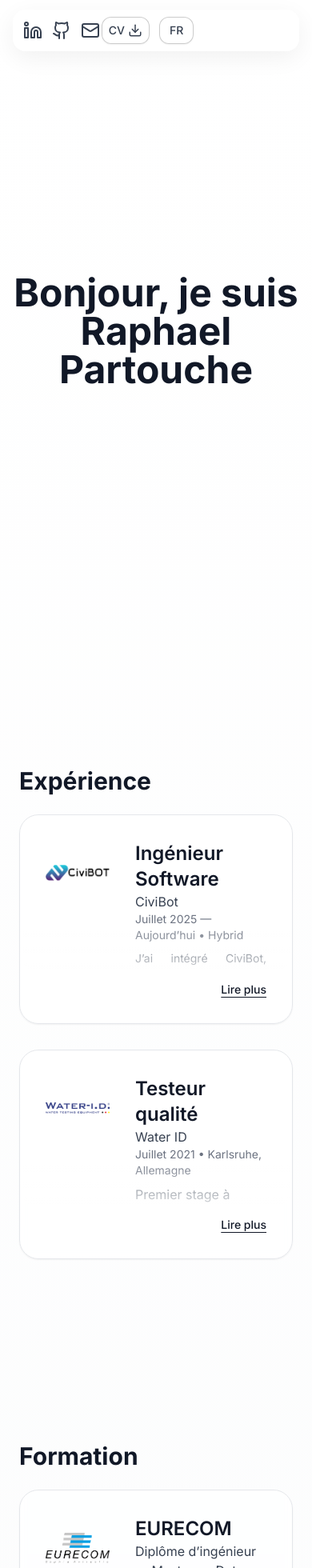
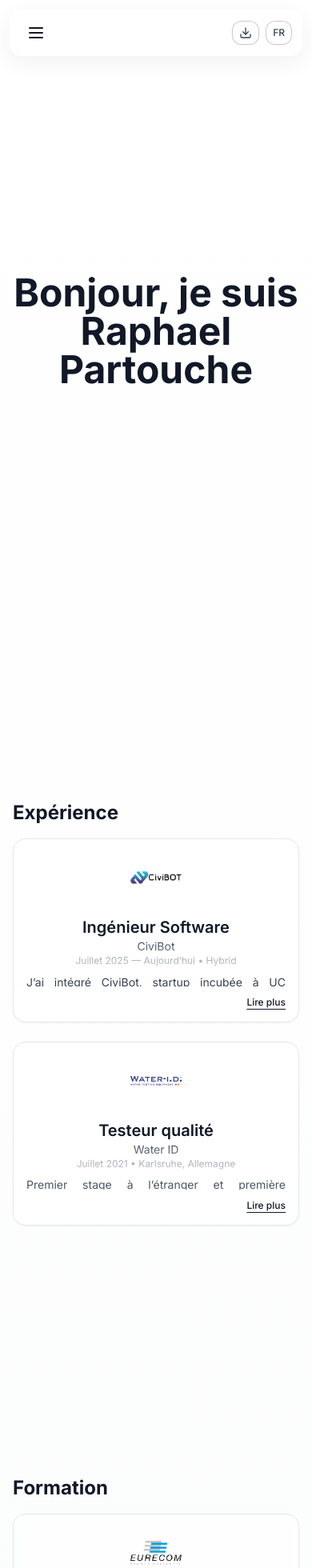
Before and after one commit to RP-13-p/Portofolio, a React (Vite) app: page / in a window 390 px wide. Shown: the top 1960 px of the page at 80% size. Built offline with nearby package versions, Linux system fonts and the light colour scheme.

Commit message:
Responsive

```diff
--- a/package.json
+++ b/package.json
@@ -5,7 +5,7 @@
   "type": "module",
   "scripts": {
     "dev": "vite",
-    "build": "node node_modules/vite/bin/vite.js build",
+    "build": "npx vite build",
     "preview": "vite preview"
   },
   "dependencies": {
--- a/src/components/ExpandableCard.tsx
+++ b/src/components/ExpandableCard.tsx
@@ -16,24 +16,20 @@ export default function ExpandableCard({
   const [expanded, setExpanded] = React.useState(initiallyExpanded);
 
   return (
-    <div className={`relative p-8 rounded-3xl border border-gray-200 bg-white/70 backdrop-blur-sm shadow-sm ${className}`}>
-      {/* Contenu contraint quand replié */}
-      <div className={`transition-all duration-300 ${expanded ? "" : "max-h-40 overflow-hidden"}`}>
+    <div className={`relative p-4 sm:p-6 md:p-8 rounded-2xl sm:rounded-3xl border border-gray-200 bg-white/70 backdrop-blur-sm shadow-sm ${className}`}>
+      <div className={`transition-all duration-300 ${expanded ? "" : "max-h-[10.5rem] sm:max-h-48 overflow-hidden"}`}>
         {children}
       </div>
-
-      {/* Dégradé visuel quand replié */}
       {!expanded && (
-        <div className="pointer-events-none absolute inset-x-0 bottom-16 h-16 bg-gradient-to-t from-white/80 to-transparent rounded-b-3xl" />
+        <div className="pointer-events-none absolute inset-x-0 bottom-14 sm:bottom-16 h-12 sm:h-16 bg-gradient-to-t from-white/80 to-transparent rounded-b-2xl sm:rounded-b-3xl" />
       )}
 
-      {/* Bouton Lire plus / Read more */}
-      <div className="mt-4 flex justify-end">
+      <div className="mt-3 sm:mt-4 flex justify-end">
         <button
           type="button"
           onClick={() => setExpanded(!expanded)}
           aria-expanded={expanded}
-          className="text-sm font-medium underline underline-offset-4 hover:opacity-80"
+          className="text-xs sm:text-sm font-medium underline underline-offset-4 hover:opacity-80 transition-opacity"
         >
           {expanded ? t("ui.read_less") : t("ui.read_more")}
         </button>
--- a/src/components/footer.tsx
+++ b/src/components/footer.tsx
@@ -3,22 +3,41 @@ import { Download, Github, Linkedin, Mail } from "lucide-react";
 
 export default function Footer() {
   return (
-    <footer className="w-full flex flex-col items-center bg-gray-100 shadow-inner py-4">
-      <div className="flex gap-10 md:gap-16 justify-center items-center mb-2">
-        <a href="https://www.linkedin.com/in/raphael-partouche-325709208" target="_blank" rel="noreferrer">
-          <Linkedin />
+    <footer className="w-full flex flex-col items-center bg-gray-100 shadow-inner py-4 sm:py-6">
+      <div className="flex gap-6 sm:gap-10 md:gap-16 justify-center items-center mb-2">
+        <a
+          href="https://www.linkedin.com/in/raphael-partouche-325709208"
+          target="_blank"
+          rel="noreferrer"
+          className="hover:text-blue-600 transition-colors"
+        >
+          <Linkedin size={20} className="sm:w-6 sm:h-6" />
         </a>
-        <a href="/Resume_FALL_2025.pdf" target="_blank" rel="noreferrer" className="flex items-center gap-1">
-          <span>CV</span> <Download size={18} />
+        <a
+          href="/Resume_FALL_2025.pdf"
+          target="_blank"
+          rel="noreferrer"
+          className="flex items-center gap-1 hover:text-blue-600 transition-colors"
+        >
+          <span className="text-sm sm:text-base">CV</span>
+          <Download size={16} className="sm:w-[18px] sm:h-[18px]" />
         </a>
-        <a href="https://github.com/RP-13-p" target="_blank" rel="noreferrer">
-          <Github />
+        <a
+          href="https://github.com/RP-13-p"
+          target="_blank"
+          rel="noreferrer"
+          className="hover:text-blue-600 transition-colors"
+        >
+          <Github size={20} className="sm:w-6 sm:h-6" />
         </a>
-        <a href="mailto:raphaelpartouchepcs@gmail.com">
-          <Mail />
+        <a
+          href="mailto:raphaelpartouchepcs@gmail.com"
+          className="hover:text-blue-600 transition-colors"
+        >
+          <Mail size={20} className="sm:w-6 sm:h-6" />
         </a>
       </div>
-      <p className="text-xs text-gray-600 mt-3">
+      <p className="text-xs sm:text-sm text-gray-600 mt-2 sm:mt-3 px-4 text-center">
         © 2025 Raphael Partouche. All rights reserved.
       </p>
     </footer>
--- a/src/components/navbar.tsx
+++ b/src/components/navbar.tsx
@@ -1,13 +1,14 @@
 import React from "react";
 import { useTranslation } from "react-i18next";
-import { motion } from "framer-motion";
-import { Download, Github, Linkedin, Mail } from "lucide-react";
+import { motion, AnimatePresence } from "framer-motion";
+import { Download, Github, Linkedin, Mail, Menu, X } from "lucide-react";
 
 export default function Navbar() {
   const { t, i18n } = useTranslation();
   const sections = ["hero", "experience", "education", "projects", "skills"];
 
   const [openLang, setOpenLang] = React.useState(false);
+  const [openMenu, setOpenMenu] = React.useState(false);
   const current = i18n.language === "en" ? "EN" : "FR";
 
   const setLang = (lng: "en" | "fr") => {
@@ -15,26 +16,33 @@ export default function Navbar() {
     setOpenLang(false);
   };
 
+  const handleNavClick = () => {
+    setOpenMenu(false);
+  };
+
   return (
     <nav className="fixed top-0 left-0 w-full z-50">
-      <div className="mx-auto max-w-6xl px-4">
-        <div className="mt-3 mb-2 grid grid-cols-3 items-center rounded-2xl border border-white/40 bg-white/60 backdrop-blur-md shadow-navbar">
-          <div className="flex items-center gap-3 justify-start pl-3 py-2 text-gray-700">
+      <div className="mx-auto max-w-6xl px-3 sm:px-4">
+        <div className="mt-3 mb-2 flex items-center justify-between rounded-2xl border border-white/40 bg-white/60 backdrop-blur-md shadow-navbar px-3 py-2">
+
+          {/* Social Links - cachés sur très petit écran */}
+          <div className="hidden sm:flex items-center gap-2 md:gap-3 text-gray-700">
             <a href="https://www.linkedin.com/in/raphael-partouche-325709208" target="_blank" rel="noreferrer" className="hover:text-blue-600 transition-colors">
-              <Linkedin />
+              <Linkedin size={20} />
             </a>
             <a href="https://github.com/RP-13-p" target="_blank" rel="noreferrer" className="hover:text-blue-600">
-              <Github />
+              <Github size={20} />
             </a>
             <a href="mailto:raphaelpartouchepcs@gmail.com" className="hover:text-blue-600">
-              <Mail />
+              <Mail size={20} />
             </a>
           </div>
 
+          {/* Menu Desktop */}
           <motion.ul
             initial={{ y: -20, opacity: 0 }}
             animate={{ y: 0, opacity: 1 }}
-            className="hidden md:flex justify-center gap-8 text-sm font-medium text-gray-700"
+            className="hidden md:flex justify-center gap-4 lg:gap-8 text-sm font-medium text-gray-700"
           >
             {sections.map((id) => (
               <li key={id}>
@@ -48,13 +56,30 @@ export default function Navbar() {
             ))}
           </motion.ul>
 
-          <div className="flex justify-end items-center gap-3 pr-3 py-2 relative text-gray-700">
-            <a href="/Resume_FALL_2025.pdf" target="_blank" rel="noreferrer" className="flex items-center gap-1 px-2 py-1.5 rounded-xl border border-black/20 hover:border-black/30 bg-white/80 hover:bg-white text-sm font-medium shadow-sm transition-colors ring-0 hover:ring-1 hover:ring-black/20">
-              <span>{t("nav.resume")}</span> <Download size={18} />
+          {/* Bouton Menu Hamburger Mobile */}
+          <button
+            onClick={() => setOpenMenu(!openMenu)}
+            className="md:hidden p-2 hover:bg-gray-100 rounded-lg transition-colors"
+            aria-label="Toggle menu"
+          >
+            {openMenu ? <X size={24} /> : <Menu size={24} />}
+          </button>
+
+          {/* Actions (CV + Language) */}
+          <div className="flex items-center gap-2 sm:gap-3 relative text-gray-700">
+            <a
+              href="/Resume_FALL_2025.pdf"
+              target="_blank"
+              rel="noreferrer"
+              className="flex items-center gap-1 px-2 py-1.5 rounded-xl border border-black/20 hover:border-black/30 bg-white/80 hover:bg-white text-xs sm:text-sm font-medium shadow-sm transition-colors ring-0 hover:ring-1 hover:ring-black/20"
+            >
+              <span className="hidden sm:inline">{t("nav.resume")}</span>
+              <Download size={16} className="sm:w-[18px] sm:h-[18px]" />
             </a>
+
             <button
               onClick={() => setOpenLang((v) => !v)}
-              className="px-3 py-1.5 rounded-xl border border-black/20 hover:border-black/30 bg-white/80 hover:bg-white text-sm font-medium shadow-sm ring-0 hover:ring-1 hover:ring-black/20"
+              className="px-2 sm:px-3 py-1.5 rounded-xl border border-black/20 hover:border-black/30 bg-white/80 hover:bg-white text-xs sm:text-sm font-medium shadow-sm ring-0 hover:ring-1 hover:ring-black/20"
               aria-haspopup="listbox"
               aria-expanded={openLang}
               aria-label="Language"
@@ -65,7 +90,7 @@ export default function Navbar() {
             {openLang && (
               <ul
                 role="listbox"
-                className="absolute right-3 top-12 w-28 rounded-xl border border-gray-200 bg-white/95 shadow-lg text-sm overflow-hidden"
+                className="absolute right-0 top-12 w-24 sm:w-28 rounded-xl border border-gray-200 bg-white/95 shadow-lg text-xs sm:text-sm overflow-hidden"
               >
                 <li>
                   <button
@@ -87,6 +112,45 @@ export default function Navbar() {
             )}
           </div>
         </div>
+
+        {/* Menu Mobile Fullscreen */}
+        <AnimatePresence>
+          {openMenu && (
+            <motion.div
+              initial={{ opacity: 0, y: -20 }}
+              animate={{ opacity: 1, y: 0 }}
+              exit={{ opacity: 0, y: -20 }}
+              className="md:hidden mt-2 rounded-2xl border border-white/40 bg-white/95 backdrop-blur-md shadow-lg overflow-hidden"
+            >
+              <ul className="flex flex-col text-center text-base font-medium text-gray-700">
+                {sections.map((id) => (
+                  <li key={id}>
+                    <a
+                      href={`#${id}`}
+                      onClick={handleNavClick}
+                      className="block py-3 hover:bg-gray-50 hover:text-blue-600 transition-colors"
+                    >
+                      {t(`nav.${id === "hero" ? "home" : id}`)}
+                    </a>
+                  </li>
+                ))}
+              </ul>
+
+              {/* Social Links dans le menu mobile */}
+              <div className="flex sm:hidden justify-center gap-6 py-4 border-t border-gray-200 text-gray-700">
+                <a href="https://www.linkedin.com/in/raphael-partouche-325709208" target="_blank" rel="noreferrer">
+                  <Linkedin size={22} />
+                </a>
+                <a href="https://github.com/RP-13-p" target="_blank" rel="noreferrer">
+                  <Github size={22} />
+                </a>
+                <a href="mailto:raphaelpartouchepcs@gmail.com">
+                  <Mail size={22} />
+                </a>
+              </div>
+            </motion.div>
+          )}
+        </AnimatePresence>
       </div>
     </nav>
   );
--- a/src/components/project_card.tsx
+++ b/src/components/project_card.tsx
@@ -21,14 +21,20 @@ export default function ProjectCard({ project, onClick }: Props) {
   return (
     <article
       onClick={onClick}
-      className="cursor-pointer rounded-3xl border border-gray-200 bg-white/70 backdrop-blur-sm shadow-lg hover:shadow-xl transition-transform duration-300 overflow-hidden flex flex-col hover:scale-[1.01] focus:outline-none"
+      className="cursor-pointer rounded-2xl sm:rounded-3xl border border-gray-200 bg-white/70 backdrop-blur-sm shadow-lg hover:shadow-xl transition-transform duration-300 overflow-hidden flex flex-col hover:scale-[1.01] focus:outline-none"
       role="button"
       tabIndex={0}
       onKeyDown={(e) => (e.key === "Enter" || e.key === " ") && onClick()}
     >
-      <img src={cover} alt={project.title} className="w-full h-96 object-contain bg-white" />
-      <div className="p-6">
-        <h3 className="text-2xl font-semibold text-center">{project.title}</h3>
+      <img
+        src={cover}
+        alt={project.title}
+        className="w-full h-48 sm:h-64 md:h-80 lg:h-96 object-contain bg-white"
+      />
+      <div className="p-4 sm:p-6">
+        <h3 className="text-lg sm:text-xl md:text-2xl font-semibold text-center">
+          {project.title}
+        </h3>
       </div>
     </article>
   );
--- a/src/sections/about.tsx
+++ b/src/sections/about.tsx
@@ -1,12 +1,16 @@
 import React from "react";
 import { useTranslation } from "react-i18next";
 
-export default function About() {
+export default function Hero() {
   const { t } = useTranslation();
   return (
-    <section id="about" className="py-20 px-6 md:px-20">
-      <h2 className="text-3xl font-bold mb-6">{t("about.title")}</h2>
-      <p className="text-gray-700 leading-relaxed">{t("about.text")}</p>
+    <section id="hero" className="flex flex-col items-center justify-center min-h-screen text-center px-4">
+      <h1 className="text-3xl sm:text-4xl md:text-5xl lg:text-6xl font-bold mb-3 sm:mb-4">
+        {t("hero.title")}
+      </h1>
+      <p className="text-base sm:text-lg md:text-xl text-gray-700 max-w-2xl">
+        {t("hero.subtitle")}
+      </p>
     </section>
   );
 }
--- a/src/sections/education.tsx
+++ b/src/sections/education.tsx
@@ -5,27 +5,27 @@ import ExpandableCard from "../components/ExpandableCard";
 export default function Education() {
   const { t } = useTranslation();
   return (
-    <section id="education" className="py-12 px-6 md:px-20">
-      <h2 className="text-3xl font-bold mb-6">{t("education.title")}</h2>
-      <div className="space-y-8">
+    <section id="education" className="py-8 px-4 sm:px-6 -mt-0 md:px-12 lg:px-20 mb-0">
+      <h2 className="text-2xl sm:text-3xl font-bold mb-4 sm:mb-6">{t("education.title")}</h2>
+      <div className="space-y-6 sm:space-y-8">
 
         {/* EURECOM */}
         <ExpandableCard>
-          <div className="flex gap-8">
+          <div className="flex flex-col sm:flex-row gap-4 sm:gap-6 md:gap-8">
             <img
               src="/EURECOM_logo.png"
               alt="EURECOM"
-              className="h-20 w-20 object-contain rounded"
+              className="h-16 w-16 sm:h-20 sm:w-20 object-contain rounded mx-auto sm:mx-0 flex-shrink-0"
             />
-            <div>
-              <h3 className="text-2xl font-semibold">{t("education.eurecom.title")}</h3>
-              <p className="text-base text-gray-700">{t("education.eurecom.subtitle")}</p>
-              <p className="text-sm text-gray-500">
+            <div className="flex-1">
+              <h3 className="text-xl sm:text-2xl font-semibold text-center sm:text-left">{t("education.eurecom.title")}</h3>
+              <p className="text-sm sm:text-base text-gray-700 text-center sm:text-left">{t("education.eurecom.subtitle")}</p>
+              <p className="text-xs sm:text-sm text-gray-500 text-center sm:text-left">
                 {t("education.eurecom.year")} • {t("education.eurecom.city")}
               </p>
 
               {/* Description avec paragraphes + mise en forme */}
-              <div className="mt-2 text-base text-gray-600 text-justify leading-relaxed space-y-3">
+              <div className="mt-2 text-sm sm:text-base text-gray-600 text-justify leading-relaxed space-y-2 sm:space-y-3">
                 {t("education.eurecom.description")
                   .split("\n\n")
                   .map((para, i) => (
@@ -47,19 +47,19 @@ export default function Education() {
 
         {/* Lycée Jacques Decour */}
         <ExpandableCard>
-          <div className="flex gap-8">
+          <div className="flex flex-col sm:flex-row gap-4 sm:gap-6 md:gap-8">
             <img
               src="/lyce_jacques_decour_logo.jpg"
               alt="Lycée Jacques Decour"
-              className="h-20 w-20 object-contain rounded"
+              className="h-16 w-16 sm:h-20 sm:w-20 object-contain rounded mx-auto sm:mx-0 flex-shrink-0"
             />
-            <div>
-              <h3 className="text-2xl font-semibold">{t("education.jacques.title")}</h3>
-              <p className="text-base text-gray-700">{t("education.jacques.subtitle")}</p>
-              <p className="text-sm text-gray-500">
+            <div className="flex-1">
+              <h3 className="text-xl sm:text-2xl font-semibold text-center sm:text-left">{t("education.jacques.title")}</h3>
+              <p className="text-sm sm:text-base text-gray-700 text-center sm:text-left">{t("education.jacques.subtitle")}</p>
+              <p className="text-xs sm:text-sm text-gray-500 text-center sm:text-left">
                 {t("education.jacques.year")} • {t("education.jacques.city")}
               </p>
-              <div className="mt-2 text-base text-gray-600 text-justify leading-relaxed space-y-3">
+              <div className="mt-2 text-sm sm:text-base text-gray-600 text-justify leading-relaxed space-y-2 sm:space-y-3">
                 {t("education.jacques.description")
                   .split("\n\n")
                   .map((para, i) => (
--- a/src/sections/experience.tsx
+++ b/src/sections/experience.tsx
@@ -5,25 +5,25 @@ import ExpandableCard from "../components/ExpandableCard";
 export default function Experience() {
   const { t } = useTranslation();
   return (
-    <section id="experience" className="py-12 px-6 md:px-20">
-      <h2 className="text-3xl font-bold mb-6">{t("experience.title")}</h2>
-      <div className="space-y-8">
+    <section id="experience" className="py-8 px-4 sm:px-6 md:px-12 lg:px-20 mb-0">
+      <h2 className="text-2xl sm:text-3xl font-bold mb-4 sm:mb-6">{t("experience.title")}</h2>
+      <div className="space-y-6 sm:space-y-8">
 
         {/* CiviBot */}
         <ExpandableCard>
-          <div className="flex gap-8">
+          <div className="flex flex-col sm:flex-row gap-4 sm:gap-6 md:gap-8">
             <img
               src="/CiviBot_logo.png"
               alt="CiviBot"
-              className="h-20 w-20 object-contain rounded"
+              className="h-16 w-16 sm:h-20 sm:w-20 object-contain rounded mx-auto sm:mx-0 flex-shrink-0"
             />
-            <div>
-              <h3 className="text-2xl font-semibold">{t("experience.civibot.title")}</h3>
-              <p className="text-base text-gray-700">{t("experience.civibot.company")}</p>
-              <p className="text-sm text-gray-500">
+            <div className="flex-1">
+              <h3 className="text-xl sm:text-2xl font-semibold text-center sm:text-left">{t("experience.civibot.title")}</h3>
+              <p className="text-sm sm:text-base text-gray-700 text-center sm:text-left">{t("experience.civibot.company")}</p>
+              <p className="text-xs sm:text-sm text-gray-500 text-center sm:text-left">
                 {t("experience.civibot.duration")} • {t("experience.civibot.location")}
               </p>
-              <div className="mt-2 text-base text-gray-600 text-justify leading-relaxed space-y-3">
+              <div className="mt-2 text-sm sm:text-base text-gray-600 text-justify leading-relaxed space-y-2 sm:space-y-3">
                 {t("experience.civibot.description").split("\n\n").map((para, i) => (
                   <p key={i}>{para}</p>
                 ))}
@@ -34,19 +34,19 @@ export default function Experience() {
 
         {/* Water ID */}
         <ExpandableCard>
-          <div className="flex gap-8">
+          <div className="flex flex-col sm:flex-row gap-4 sm:gap-6 md:gap-8">
             <img
               src="/Water_id_logo.png"
               alt="Water ID"
-              className="h-20 w-20 object-contain rounded"
+              className="h-16 w-16 sm:h-20 sm:w-20 object-contain rounded mx-auto sm:mx-0 flex-shrink-0"
             />
-            <div>
-              <h3 className="text-2xl font-semibold">{t("experience.waterid.title")}</h3>
-              <p className="text-base text-gray-700">{t("experience.waterid.company")}</p>
-              <p className="text-sm text-gray-500">
+            <div className="flex-1">
+              <h3 className="text-xl sm:text-2xl font-semibold text-center sm:text-left">{t("experience.waterid.title")}</h3>
+              <p className="text-sm sm:text-base text-gray-700 text-center sm:text-left">{t("experience.waterid.company")}</p>
+              <p className="text-xs sm:text-sm text-gray-500 text-center sm:text-left">
                 {t("experience.waterid.duration")} • {t("experience.waterid.location")}
               </p>
-              <p className="mt-2 text-base text-gray-600">
+              <p className="mt-2 text-sm sm:text-base text-gray-600 text-justify">
                 {t("experience.waterid.description")}
               </p>
             </div>
--- a/src/sections/projects.tsx
+++ b/src/sections/projects.tsx
@@ -98,7 +98,7 @@ export default function Projects() {
       : "animate-[slideInLeft_280ms_ease-out]";
 
   return (
-    <section id="projects" className="py-12 px-4 md:px-6 lg:px-20 flex flex-col items-center">
+    <section id="projects" className="py-8 px-4 md:px-6 lg:px-20 mb-[-6rem] flex flex-col items-center">
       <h2 className="text-2xl md:text-3xl font-bold mb-8 md:mb-10">{t("projects.title")}</h2>
 
       <div className="relative w-full max-w-4xl">
--- a/src/sections/skills.tsx
+++ b/src/sections/skills.tsx
@@ -16,7 +16,7 @@ const skills = [
 export default function Skills() {
   const { t } = useTranslation();
   return (
-    <section id="skills" className="py-12 px-6 md:px-20">
+    <section id="skills" className="py-6 sm:py-8 px-6 md:px-20 -mt-6 flex flex-col items-center">
       <h2 className="text-3xl font-bold mb-6">{t("skills.title")}</h2>
       <div className="relative w-[85vw] md:w-[70vw] h-[18vh] justify-center items-center overflow-hidden py-6 mx-auto">
         <div className="absolute flex animate-marquee whitespace-nowrap">
```
